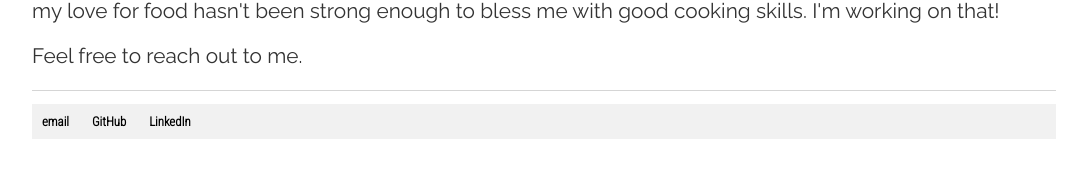
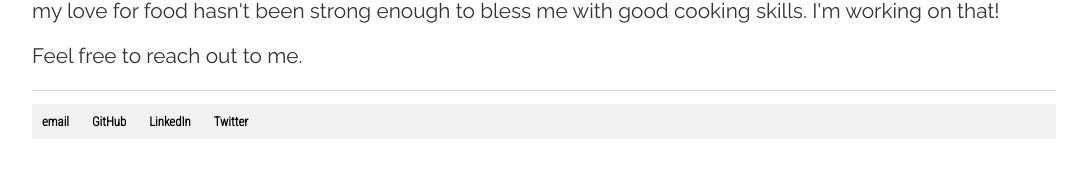
Before and after one commit to aneeshkher/aneeshkher.github.io, a Jekyll site: the page built from index.html, in a window 1280 px wide. Shown: the part 582-760 px from the top of the page, without its empty margins (96-1183 px from the left). Built offline with Jekyll 4.4.1, drawn with Linux system fonts in a browser that asks for light colours.

Commit message:
Add twitter handle

```diff
--- a/_layouts/default.html
+++ b/_layouts/default.html
@@ -32,6 +32,7 @@
 				<li><a href="mailto:aakher@ncsu.edu">email</a></li>
 				<li><a href="https://github.com/aneeshkher" target="_blank">GitHub</a></li>
 				<li><a href="https://www.linkedin.com/in/aneeshkher" target="_blank">LinkedIn</a></li>
+				<li><a href="https://twitter.com/aneeshkher" target="_blank">Twitter</a></li>
 			</ul>
 		</footer>
 	</body>
```
